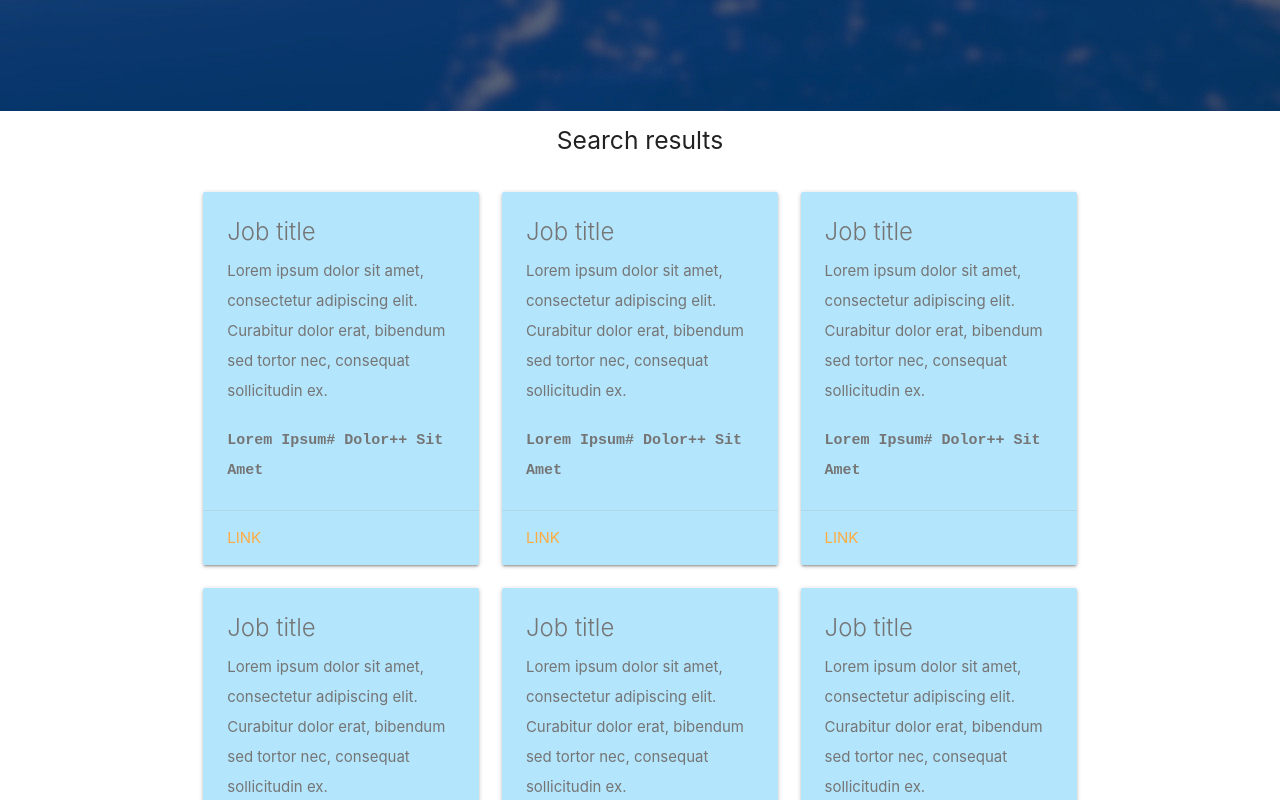
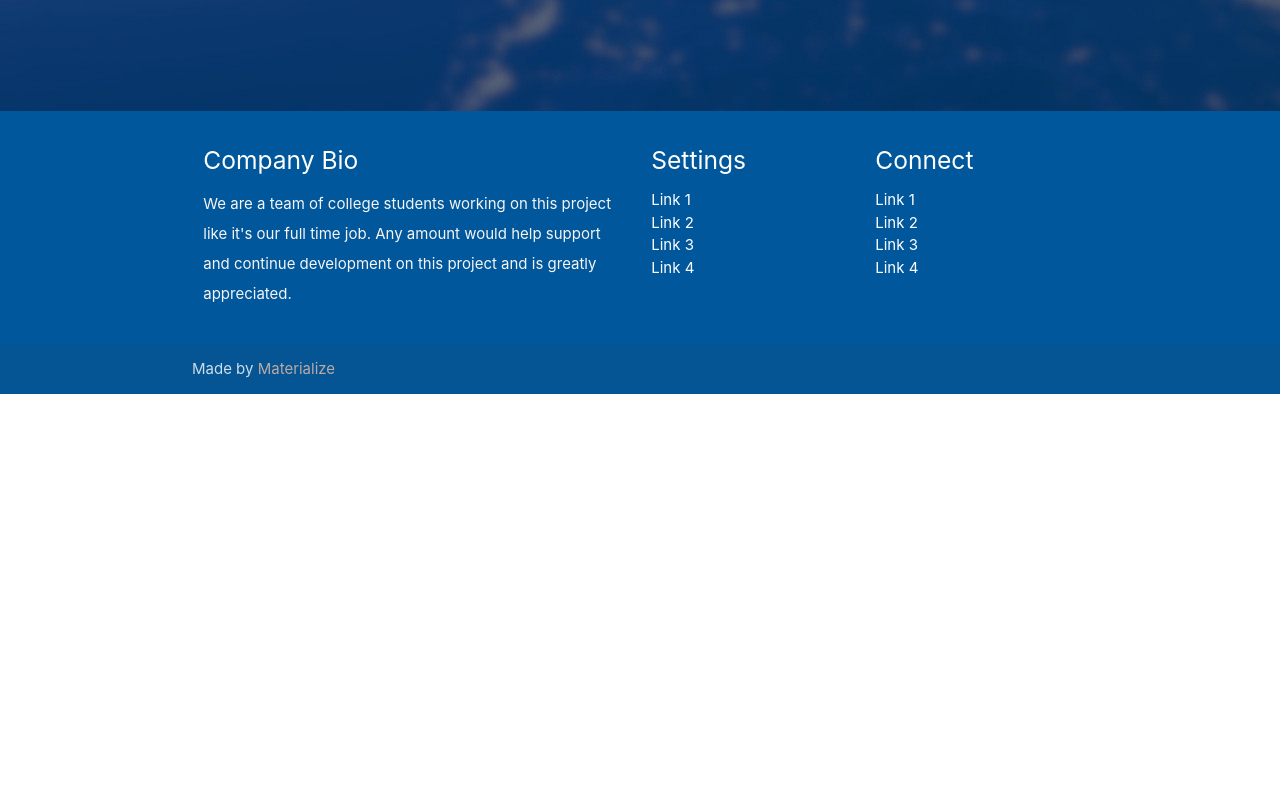
Before and after one commit to cfannybf/be_nomad, a Vue app in the folder webapp/: page / in a window 1280 px wide. Shown: the part 800-1600 px from the top of the page. After the commit the page ends 1194 px from the top, so only its background shows below. Built offline with nearby package versions, Linux system fonts and the light colour scheme.

Commit message:
Result parsing

```diff
--- a/webapp/src/App.vue
+++ b/webapp/src/App.vue
@@ -33,12 +33,6 @@ p {
 
 .sidenav-trigger {
   color: #26a69a;
-}
-
-.tags {
-  font-weight: bold;
-  font-family: monospace;
-  padding-top: 20px;
 }
 
 .parallax-container {
--- a/webapp/src/components/FrontPage.vue
+++ b/webapp/src/components/FrontPage.vue
@@ -78,7 +78,7 @@ export default {
     return {
       state: false,
       keywords: "",
-      errors: ''
+      errors: ""
     };
   },
   methods: {
@@ -86,7 +86,7 @@ export default {
       this.state = !this.state;
     },
     search: function() {
-      this.errors = '';
+      this.errors = "";
       if (!this.keywords) {
         this.errors += "Empty search. ";
         return;
@@ -97,7 +97,7 @@ export default {
       }
       axios
         .get("http://127.0.0.1:5002/search?keywords=" + this.keywords)
-        .then(response => console.log(response));
+        .then(response => this.$root.$emit('search', response));
     },
     validKeywords: function() {
       var re = /^[a-zA-Z0-9,\.\+\-#]+$/;
--- a/webapp/src/components/SearchResults.vue
+++ b/webapp/src/components/SearchResults.vue
@@ -1,24 +1,22 @@
 <template>
-  <div class="searchresults">
+  <div class="searchresults" v-if="rendered">
     <div class="container" id="search_result">
       <div class="row">
         <h5 class="center">Search results</h5>
       </div>
 
       <div class="row">
-        <div class="col s4" v-for="n in 7">
+        <div class="col s4" v-for="job in rendered">
           <div class="card light-blue lighten-4">
             <div class="card-content grey-text text-darken-1">
-              <span class="card-title">Job title</span>
+              <span class="card-title">{{job.company}}</span>
               <p>
-                Lorem ipsum dolor sit amet, consectetur adipiscing elit. Curabitur dolor erat, bibendum
-                sed tortor nec,
-                consequat sollicitudin ex.
+                {{job.title}}
               </p>
-              <p class="tags">Lorem Ipsum# Dolor++ Sit Amet</p>
+              <p class="tags"><span v-for="tag in job.tags">{{tag}} </span></p>
             </div>
             <div class="card-action">
-              <a href="#">Link</a>
+              <a :href="job.link">{{job.source}}</a>
             </div>
           </div>
         </div>
@@ -29,6 +27,42 @@
 
 <script>
 export default {
-  name: "SearchResults"
+  name: "SearchResults",
+  data() {
+    return {
+      result: null,
+      rendered: null
+    };
+  },
+  methods: {
+    displayResult: function() {
+      this.rendered = []//this.result.data.results[0].result;
+      this.result.data.results.forEach(element => {
+        element.result.forEach(res => {
+          res.source = element.source;
+          this.rendered.push(res);
+        });
+      });
+    }
+  },
+  mounted: function () {
+    this.$root.$on('search', (result) => {
+      this.result = result;
+      this.displayResult();
+    });
+  }
 };
 </script>
+
+<style scoped>
+.card-content {
+  height: 200px;
+  overflow-y: hidden;
+}
+
+.tags {
+  font-weight: bold;
+  font-family: monospace;
+  padding-top: 20px;
+}
+</style>
```
Also changed, not shown: 2 other files (tests, documents, lock files or other folders).
